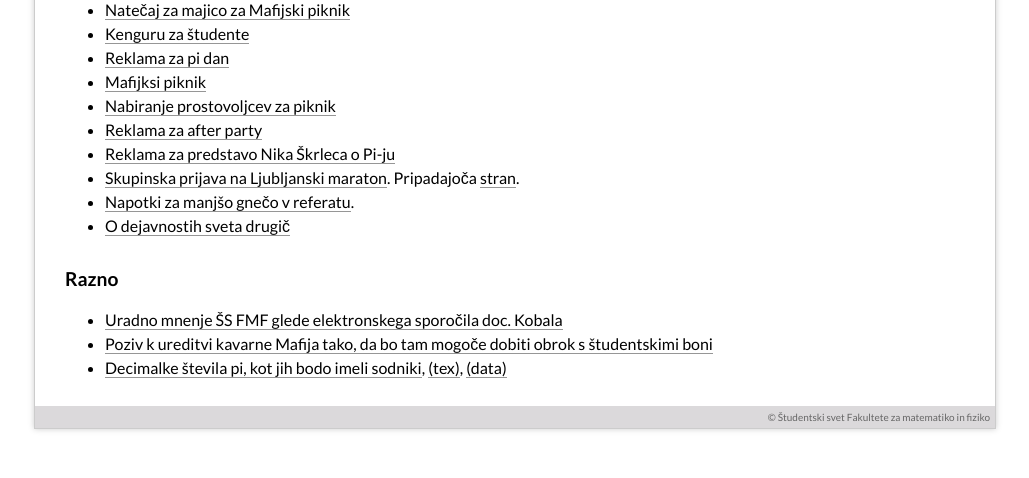
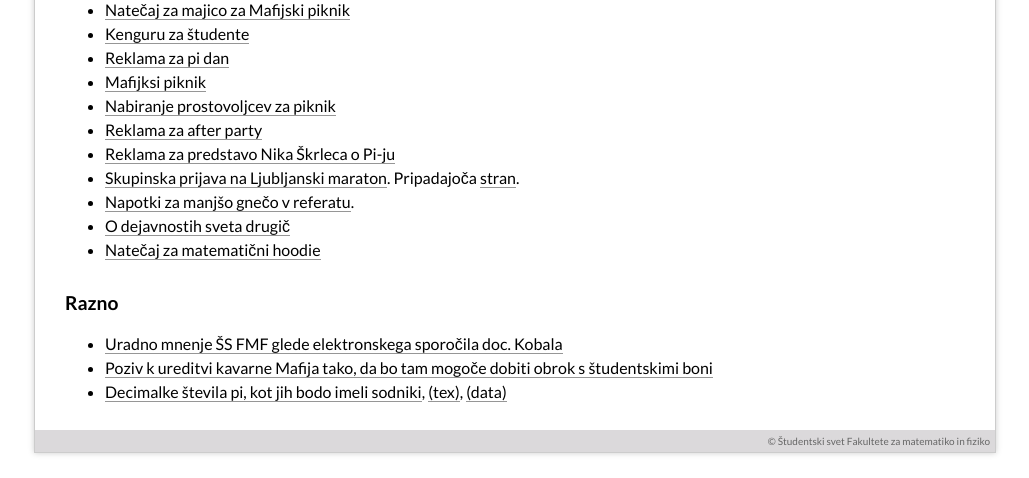
Before and after one commit to FMF-studenti/studentski-svet, a PHP site: page /legal in a window 1280 px wide. Shown: the part 1535-2013 px from the top of the page, without its empty margins (125-1154 px from the left). Before the commit the page ends 1966 px from the top, so only its background shows below. Run offline with PHP 8.4, Linux system fonts and the light colour scheme.

Commit message:
Matematični hoodie.

```diff
--- a/legal.php
+++ b/legal.php
@@ -140,6 +140,7 @@ SVG).</p>
   <li><a href="/dokumenti/plakati/maraton.pdf">Skupinska prijava na Ljubljanski maraton</a>. Pripadajoča <a href="/ljm">stran</a>.</li>
   <li><a href="/dokumenti/plakati/guzva_referat.pdf">Napotki za manjšo gnečo v referatu</a>.
   <li><a href="/dokumenti/plakati/ali_ves_2016_17.pdf">O dejavnostih sveta drugič</a></li>
+  <li><a href="/dokumenti/plakati/matematicni_hoodie.pdf">Natečaj za matematični hoodie</a></li>
 </ul>
 
 <h2>Razno</h2>
```
Also changed, not shown: dokumenti/plakati/hoodie.png (added), 2 other files.
